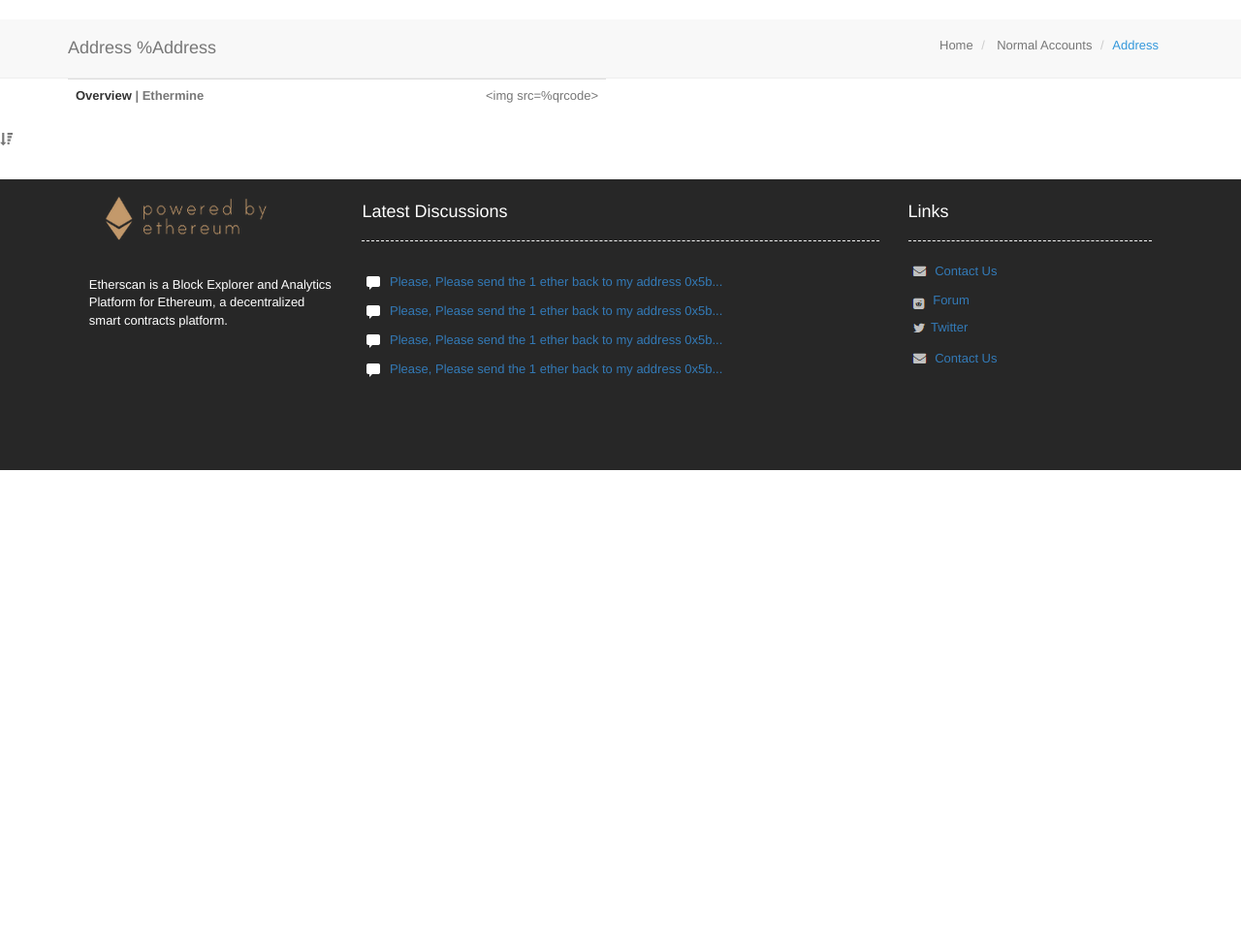
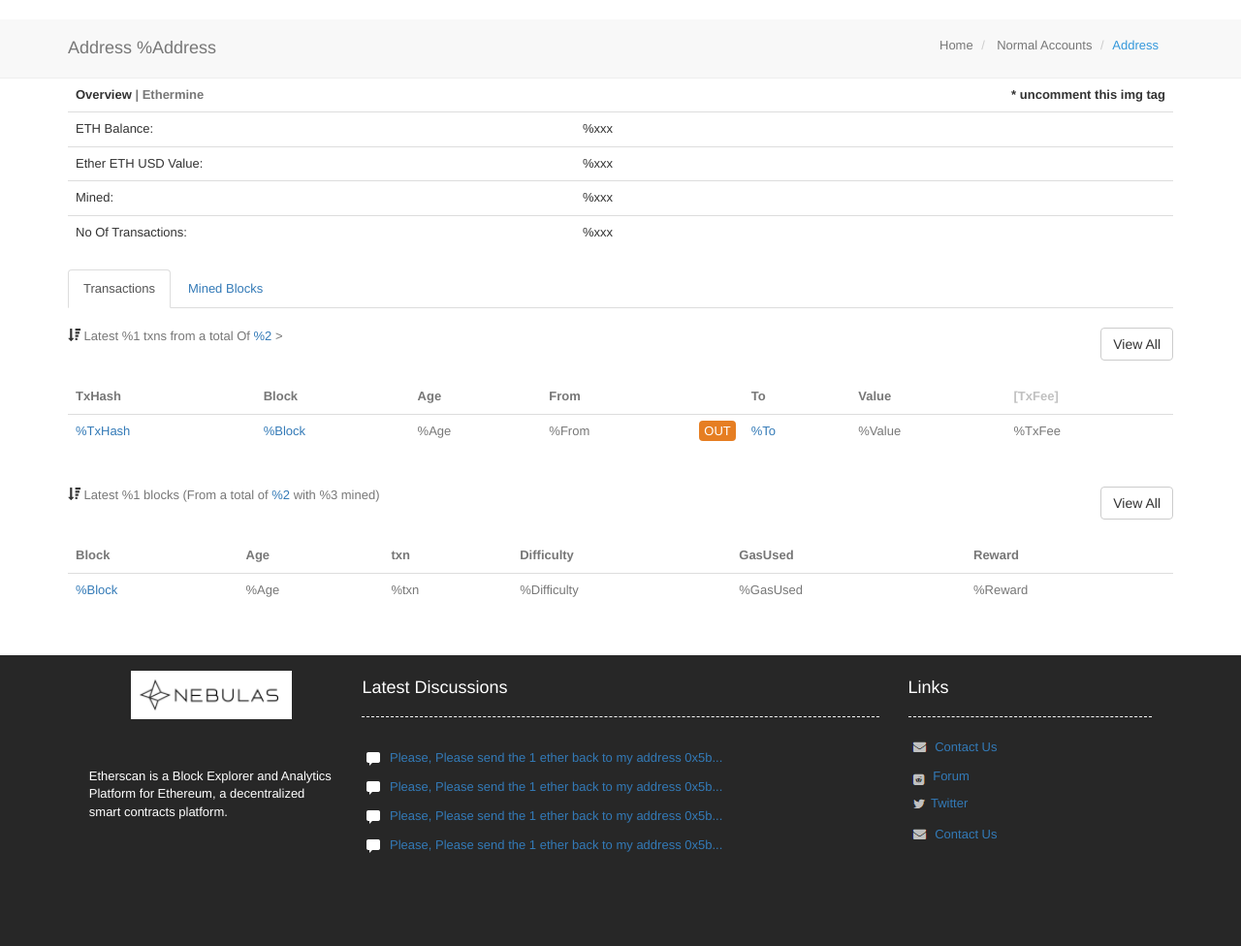
Before and after one commit to nebulasio/explorer, a PHP site: page /resources/public/address.html in a window 1280 px wide. Shown: the part 104-1080 px from the top of the page at 97% size. Before the commit the page ends 589 px from the top, so only its background shows below. Run offline with PHP 8.4, Linux system fonts and the light colour scheme.

Commit message:
Added static pages

```diff
--- a/explorer/src/main/resources/public/address.html
+++ b/explorer/src/main/resources/public/address.html
@@ -6,8 +6,28 @@
     <link rel=stylesheet href=../css/common.css>
     <meta name=viewport content="width=device-width, initial-scale=1.0">
     <style>
-        .overview {
-            color: #333;
+        td.out {
+            width: 50px;
+        }
+
+        td.out::before {
+            background-color: #e67e22;
+            border-radius: 4px;
+            color: white;
+            content: "out";
+            padding: 3px 5px;
+        }
+
+        .container .table th {
+            border-top: 0;
+        }
+
+        .container .title {
+            overflow: auto;
+        }
+
+        .txfee {
+            color: silver;
         }
     </style>
     <title>Address</title>
@@ -19,11 +39,11 @@
         <div class=container>
             <!-- get grouped for better mobile display -->
             <div class="mt20 navbar-header">
-                <button type="button" class="navbar-toggle collapsed" data-toggle="collapse" data-target="#bs-example-navbar-collapse-1" aria-expanded="false">
-                    <span class="sr-only">Toggle navigation</span>
-                    <span class="icon-bar"></span>
-                    <span class="icon-bar"></span>
-                    <span class="icon-bar"></span>
+                <button type=button class="navbar-toggle collapsed" data-toggle=collapse data-target=#bs-example-navbar-collapse-1 aria-expanded=false>
+                    <span class=sr-only>Toggle navigation</span>
+                    <span class=icon-bar></span>
+                    <span class=icon-bar></span>
+                    <span class=icon-bar></span>
                 </button>
                 <h4>Explorer</h4>
             </div>
@@ -31,8 +51,8 @@
             <div class="collapse navbar-collapse" id="bs-example-navbar-collapse-1">
                 <div class=navbar-right>
                     <form class="navbar-form text-right">
-                        <div class="form-group">
-                            <input type="text" class="form-control" placeholder="Search">
+                        <div class=form-group>
+                            <input type=text class=form-control placeholder=Search>
                         </div>
                         <button type="submit" class="btn btn-default">GO</button>
                     </form>
@@ -113,23 +133,164 @@
         </div>
     </div>
 
-    <div class=container>
-        <div class=row>
-            <div class=col-xs-6>
-                <table class=table>
-                    <th>
-                        <b class=overview>Overview</b> | Ethermine
-                    </th>
-                    <td class="qrcode text-right">&lt;img src=%qrcode&gt;</td>
-                </table>
-            </div>
-            <div class=col-xs-6></div>
-        </div>
+    <div class="c333 container">
+        <table class=table>
+            <tr>
+                <th>
+                    Overview
+                    <span class=c777> | Ethermine</span>
+                </th>
+                <th class=text-right>
+                    * uncomment this img tag
+                    <!-- <img src=%qrcode> -->
+                </th>
+            </tr>
+            <tr>
+                <td>ETH Balance:</td>
+                <td>%xxx</td>
+            </tr>
+            <tr>
+                <td>Ether ETH USD Value:</td>
+                <td>%xxx</td>
+            </tr>
+            <tr>
+                <td>Mined:</td>
+                <td>%xxx</td>
+            </tr>
+            <tr>
+                <td>No Of Transactions:</td>
+                <td>%xxx</td>
+            </tr>
+        </table>
     </div>
 
+    <div class=container>
+        <ul class="nav nav-tabs">
+            <!--
+                when a tab is shown, it's tab button (.nav-tabs > li) has "active" class, i.e. <li class=active>
+                <a> inside active tab can not be clicked, so it does not have href
 
+                NOTE: if url query does not contain "tab" parameter, 302 to ?tab=transactions
 
-    <span class="glyphicon glyphicon-sort-by-attributes-alt" aria-hidden=true></span>
+                -->
+            <li role="presentation" class=active>
+                <!-- href=?tab=transactions -->
+                <a>Transactions</a>
+            </li>
+            <li role="presentation">
+                <a href=?tab=mined-blocks>Mined Blocks</a>
+            </li>
+        </ul>
+    </div>
+
+    <!--    Transactions
+        ============================================================ -->
+    <div class=container>
+        <div class="mt20 title">
+            <span class="c333 glyphicon glyphicon-sort-by-attributes-alt" aria-hidden=true></span>
+            Latest %1 txns from a total Of
+            <a href=txs.html>%2</a>
+            <a class="btn btn-default pull-right" href=txs.html?id=%id-from-url role=button>View All</a>>
+        </div>
+
+        <table class="mt20 table">
+            <tr>
+                <th>TxHash</th>
+                <th>Block</th>
+                <th>Age</th>
+                <th>From</th>
+                <th></th>
+                <th>To</th>
+                <th>Value</th>
+                <th class=txfee>[TxFee]</th>
+            </tr>
+
+            <tr>
+                <td>
+                    <a href=tx.html?id=%TxHash>%TxHash</a>
+                </td>
+                <td>
+                    <a href=block.html?id=%Block>%Block</a>
+                </td>
+                <td>%Age</td>
+                <td>%From</td>
+                <td class="out text-uppercase"></td>
+                <td>
+                    <a href=address.html?id=%To>%To</a>
+                </td>
+                <td>%Value</td>
+                <td class=TxFee>%TxFee</td>
+            </tr>
+        </table>
+    </div>
+
+    <!--    Mined Blocks
+        ============================================================ -->
+    <div class=container>
+        <div class="mt20 title">
+            <span class="c333 glyphicon glyphicon-sort-by-attributes-alt" aria-hidden=true></span>
+            Latest %1 blocks (From a total of
+            <a href=blocks.html?m=%id-from-url>%2</a> with %3 mined)
+            <a class="btn btn-default pull-right" href=blocks.html?id=%id-from-url role=button>View All</a>
+        </div>
+
+        <table class="mt20 table">
+            <tr>
+                <th>Block</th>
+                <th>Age</th>
+                <th>txn</th>
+                <th>Difficulty</th>
+                <th>GasUsed</th>
+                <th>Reward</th>
+            </tr>
+
+            <tr>
+                <td>
+                    <a href=block.html?id=%Block>%Block</a>
+                </td>
+                <td>%Age</td>
+                <td>%txn</td>
+                <td>%Difficulty</td>
+                <td>%GasUsed</td>
+                <td>%Reward</td>
+            </tr>
+        </table>
+    </div>
+
+    <!--    Mined Uncles
+        ============================================================ -->
+    <!-- <div class=container>
+        <div class="mt20 title">
+            <span class="c333 glyphicon glyphicon-sort-by-attributes-alt" aria-hidden=true></span>
+            Latest %1 uncles (From a total of
+            <a href=uncles.html?id=%id-from-url>%2</a> with %3 mined)
+            <a class="btn btn-default pull-right" href=uncles.html?id=%id-from-url role=button>View All</a>
+        </div>
+
+        <table class="mt20 table">
+            <tr>
+                <th>Block</th>
+                <th>Age</th>
+                <th>UncleNumber</th>
+                <th>Difficulty</th>
+                <th>GasUsed</th>
+                <th>Reward</th>
+            </tr>
+
+            <tr>
+                <td>
+                    <a href=block.html?id=%Block>%Block</a>
+                </td>
+                <td>%Age</td>
+                <td>
+                    <a href=uncle.html?id=%perhaps-uncle-id>%UncleNumber</a>
+                </td>
+                <td>%Difficulty</td>
+                <td>%GasUsed</td>
+                <td>%Reward</td>
+            </tr>
+        </table>
+    </div> -->
 
     <!--    [components] footer
         ============================================================ -->
--- a/explorer/src/main/resources/public/txsInternal.html
+++ b/explorer/src/main/resources/public/txsInternal.html
@@ -183,6 +183,8 @@
         </nav>
     </div>
 
+    <!--    the table
+        ============================================================ -->
     <div class="container mt20">
         <table class=table>
             <tr>
@@ -344,7 +346,7 @@
 
     <div class=container>
         <!--    [components] pagination
-                ============================================================ -->
+            ============================================================ -->
         <nav aria-label="Page navigation">
             <ul class="pagination pull-right">
                 <li>
--- a/explorer/src/main/resources/static/css/Block.css
+++ b/explorer/src/main/resources/static/css/Block.css
@@ -24,7 +24,6 @@
 .head{
     width: 90%;
     position: absolute;
-    left: 5%;
     top: 3%;
 }
 .tab-content{
--- a/explorer/src/main/resources/static/css/common.css
+++ b/explorer/src/main/resources/static/css/common.css
@@ -8,13 +8,13 @@
     font-weight: normal;
 }
 
-.mt20 {
-    margin-top: 20px;
-}
-
-.mt30 {
-    margin-top: 30px;
-}
+.c333 { color: #333; }
+.c777 { color: #777; }
+.mt16 { margin-top: 16px; }
+.mt20 { margin-top: 20px; }
+.mt30 { margin-top: 30px; }
+.t8{top:8%;}
+.t18{top:18%;}
 
 /*  footer
     ============================================================ */
@@ -38,6 +38,8 @@
 .footer_left_up {
     height: 100px;
     width: 100%;
+    text-align: center;
+    margin-top: 6%;
 }
 
 .footer_left_down {
@@ -84,6 +86,11 @@
 .header a {
     color: inherit;
 }
+
+/* 不能这样实现 hover 时展开菜单, 因为菜单展开时有 active 类但这种方式加不上 .active
+.header .dropdown:hover .dropdown-menu {
+    display: block;
+} */
 
 @media (min-width: 768px) {
     .header .navbar-nav > li        > a:hover,
```
Also changed, not shown: explorer/src/main/resources/public/Block.html (+11 -33 lines), explorer/src/main/resources/public/index.html (+150 -136 lines), explorer/src/main/resources/static/img/list_tab_2.png, explorer/src/main/resources/static/img/logo.png.
